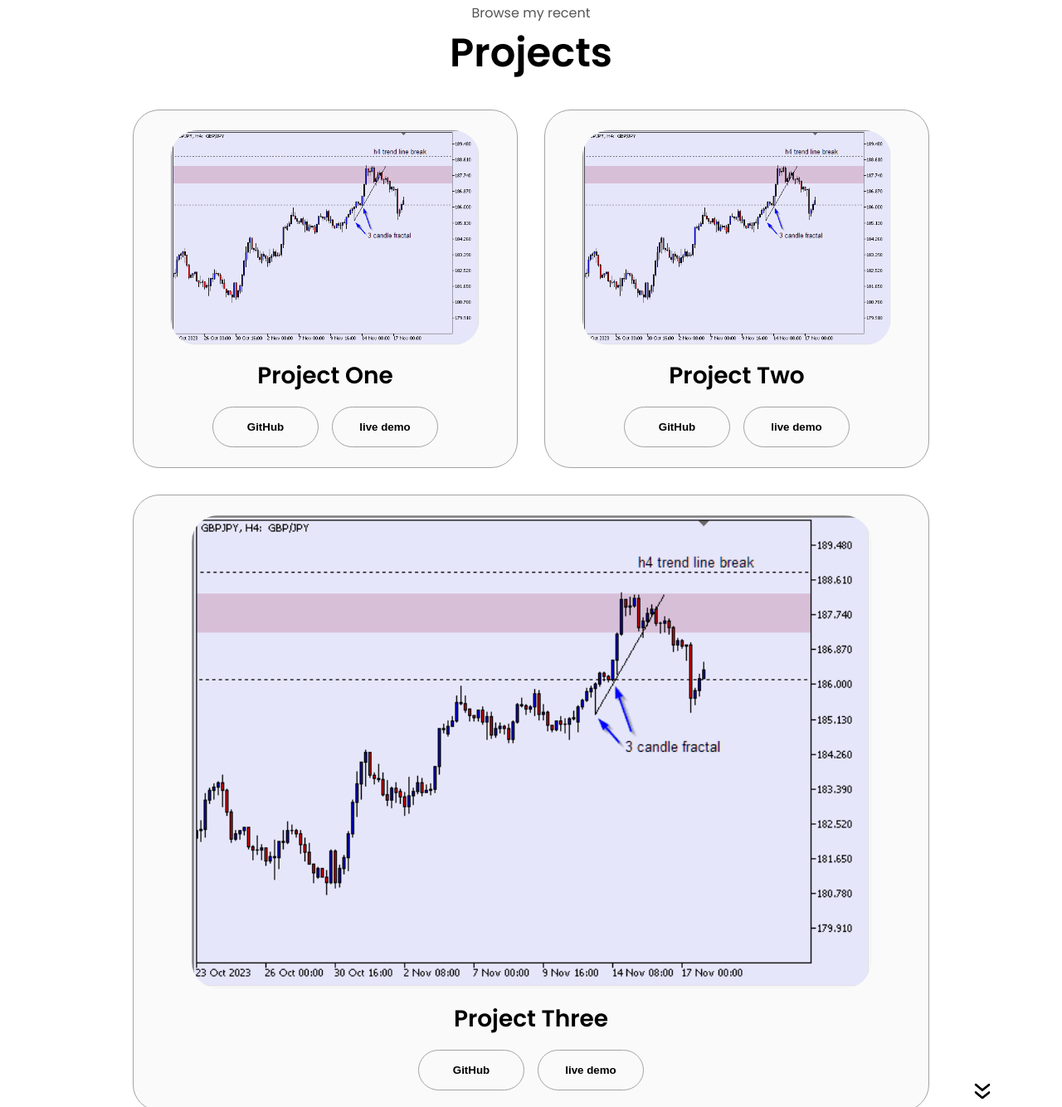
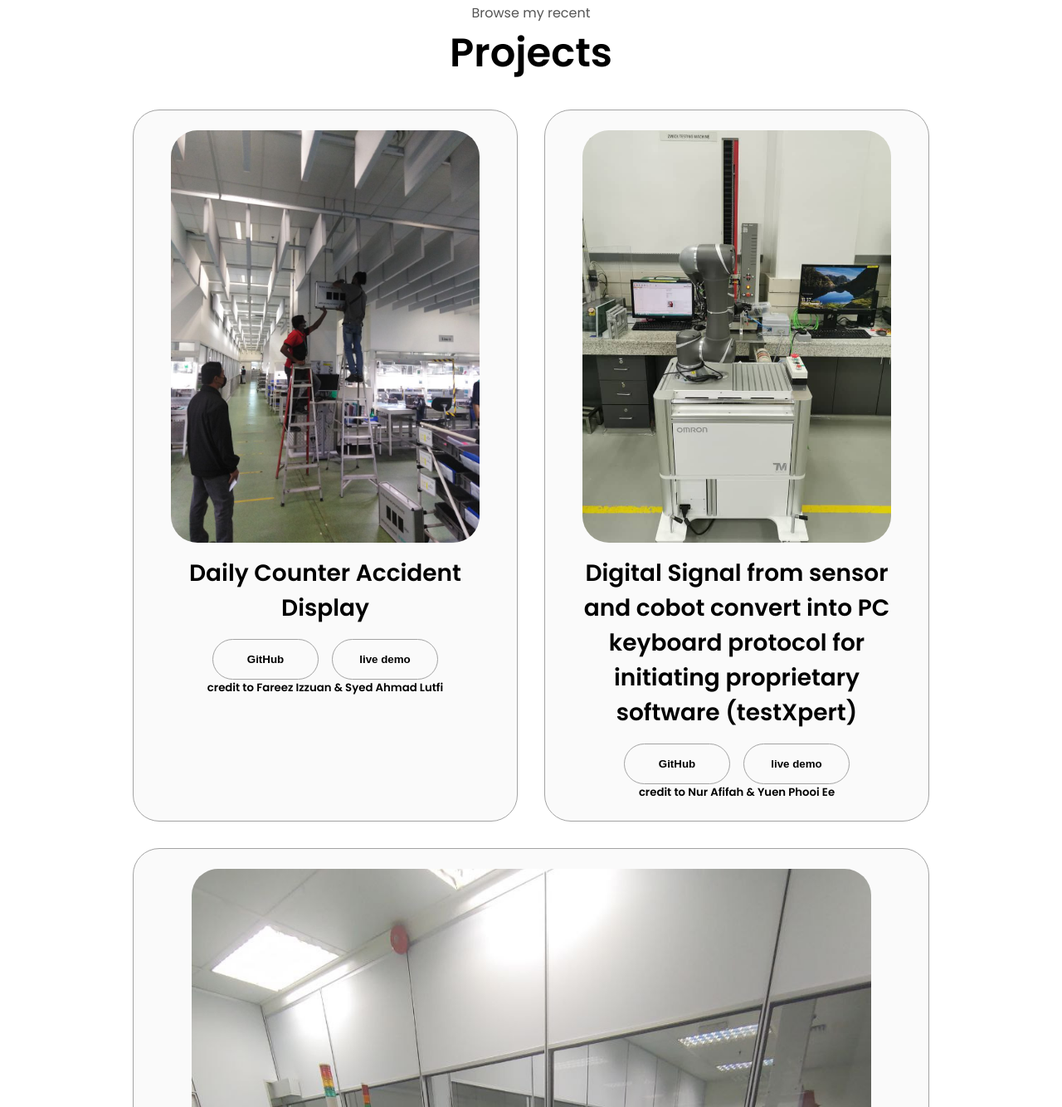
Before and after one commit to MiziSport/Portfolio, a plain HTML site: page index.html in a window 1280 px wide. Shown: the part 2891-4225 px from the top of the page at 83% size. Drawn offline with Linux system fonts and the light colour scheme.

Commit message:
addd content

```diff
--- a/index.html
+++ b/index.html
@@ -238,12 +238,37 @@
                 <div class="details-container color-container">
                     <div class="article-container">
                         <img
-                            src="./assets/H4 trendline break.png"
+                            src="./assets/gmbr_pemasangan.jpg"
                             alt="project 1"
                             class="project-img"
                         />
                     </div>
-                    <h2 class="experience-sub-title project-title">Project One</h2>
+                    <h2 class="experience-sub-title project-title">Daily Counter Accident Display</h2>
+                    <div class="btn-container">
+                        <button
+                            class="btn btn-color-2 project-btn"
+                            onclick="location.href='https://github.com/'"
+                            >
+                            GitHub
+                        </button>
+                        <button
+                            class="btn btn-color-2 project-btn"
+                            onclick="location.href='https://youtu.be/dFtjOBc28gY'"
+                            >
+                            live demo
+                        </button>
+                    </div>
+                    <h5>credit to Fareez Izzuan & Syed Ahmad Lutfi</h5>
+                </div>
+                <div class="details-container color-container">
+                    <div class="article-container">
+                        <img
+                            src="./assets/cobot and zwick.jpg"
+                            alt="project 1"
+                            class="project-img"
+                        />
+                    </div>
+                    <h2 class="experience-sub-title project-title">Digital Signal from sensor and cobot convert into PC keyboard protocol for initiating proprietary software (testXpert)</h2>
                     <div class="btn-container">
                         <button
                             class="btn btn-color-2 project-btn"
@@ -258,16 +283,17 @@
                             live demo
                         </button>
                     </div>
+                    <h5>credit to Nur Afifah & Yuen Phooi Ee</h5>
                 </div>
                 <div class="details-container color-container">
                     <div class="article-container">
                         <img
-                            src="./assets/H4 trendline break.png"
+                            src="./assets/auto loading.jpg"
                             alt="project 1"
                             class="project-img"
                         />
                     </div>
-                    <h2 class="experience-sub-title project-title">Project Two</h2>
+                    <h2 class="experience-sub-title project-title">Auto-Loading Missing Part with Computer Vision Integration (Feasibility Study)</h2>
                     <div class="btn-container">
                         <button
                             class="btn btn-color-2 project-btn"
@@ -277,35 +303,12 @@
                         </button>
                         <button
                             class="btn btn-color-2 project-btn"
-                            onclick="location.href='https://github.com/'"
+                            onclick="location.href='https://www.youtube.com/shorts/n0TnXaDFG98'"
                             >
                             live demo
                         </button>
                     </div>
-                </div>
-                <div class="details-container color-container">
-                    <div class="article-container">
-                        <img
-                            src="./assets/H4 trendline break.png"
-                            alt="project 1"
-                            class="project-img"
-                        />
-                    </div>
-                    <h2 class="experience-sub-title project-title">Project Three</h2>
-                    <div class="btn-container">
-                        <button
-                            class="btn btn-color-2 project-btn"
-                            onclick="location.href='https://github.com/'"
-                            >
-                            GitHub
-                        </button>
-                        <button
-                            class="btn btn-color-2 project-btn"
-                            onclick="location.href='https://github.com/'"
-                            >
-                            live demo
-                        </button>
-                    </div>
+                    <h5>credit to Aaron Wong</h5>
                 </div>
             </div>
             </div>
```
Also changed, not shown: assets/auto loading.jpg (added), assets/cobot and zwick.jpg (added), assets/gmbr_pemasangan.jpg (added).
